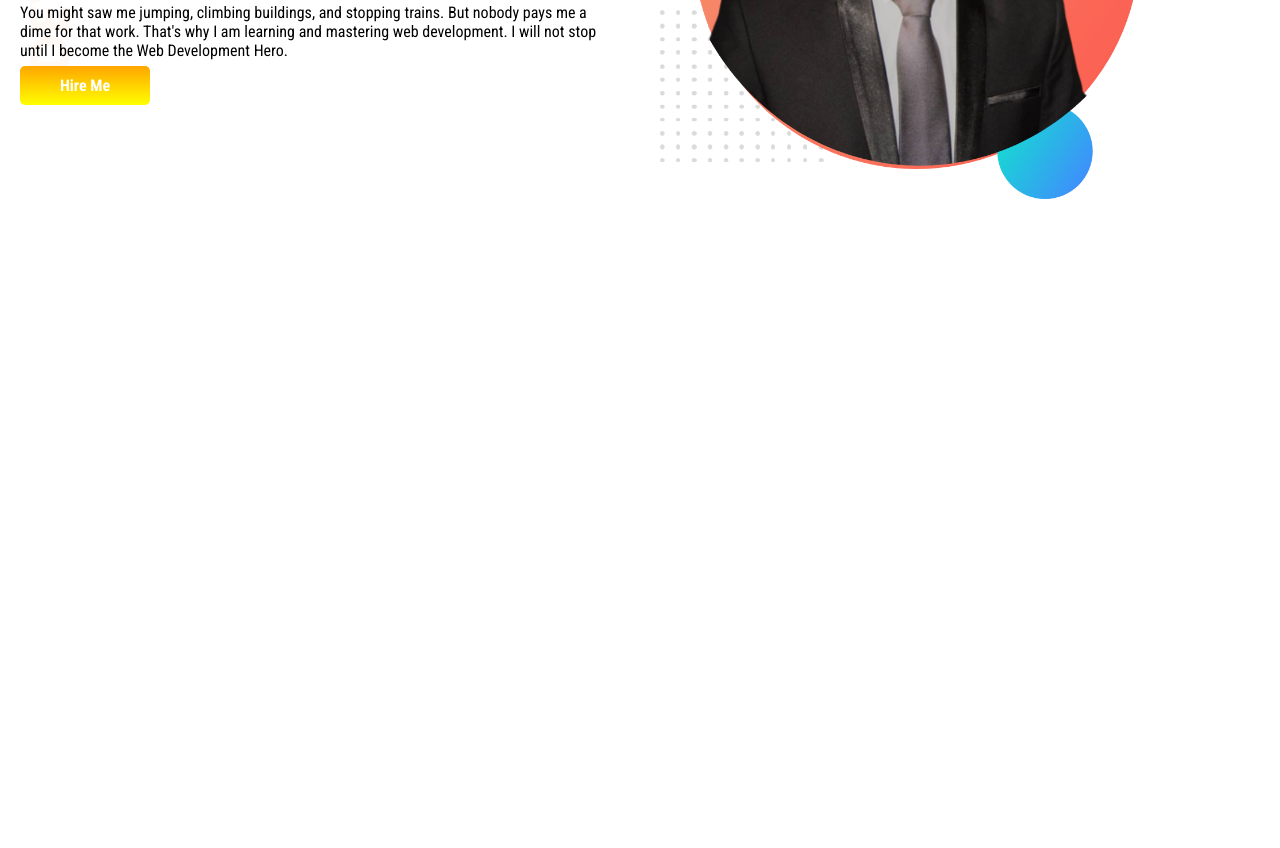
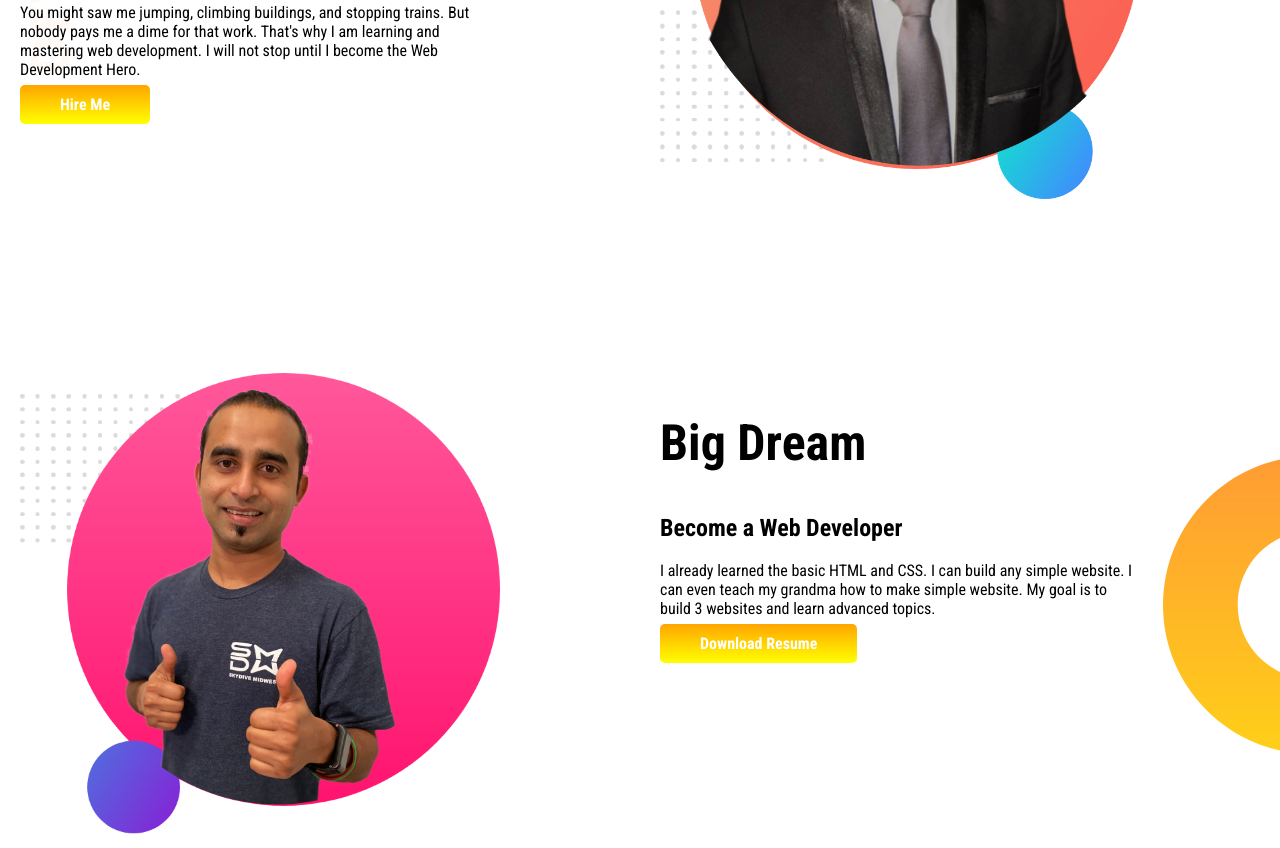
Before and after one commit to MdMukitHasan/developer-portfolio, a plain HTML site: page index.html in a window 1280 px wide. Shown: the part 288-1136 px from the top of the page. Before the commit the page ends 800 px from the top, so only its background shows below. Drawn offline with Linux system fonts and the light colour scheme; a web font is replaced by a local one.

Commit message:
dream banner

```diff
--- a/index.html
+++ b/index.html
@@ -32,6 +32,21 @@
             <img src="images/my-bg.png" alt="">
         </div>
     </section>
+
+    <section class="dream-bg">
+        <div class="half-width">
+            <img src="images/jhankar2.png" alt="">
+        </div>
+        <div class="half-width">
+            <h1>Big Dream</h1>
+            <h2>Become a Web Developer</h2>
+            <p>I already learned the basic HTML and CSS. I can build any simple website. I can even teach my grandma how
+                to make simple website. My goal is to build 3 websites and learn advanced topics.</p>
+            <a target="_blank" class="button" href="href=" https://www.linkedin.com/in/md-mukit-hasan/"">Download
+                Resume</a>
+        </div>
+
+    </section>
 </body>
 
 </html>
--- a/style.css
+++ b/style.css
@@ -31,6 +31,13 @@ section {
     width: 80%;
 }
 
+.dream-bg {
+    background-image: url(images/dream-bg.png);
+    background-repeat: no-repeat;
+    background-position: right;
+    margin-top: 150px;
+}
+
 .button {
     text-decoration: none;
     color: white;
@@ -46,3 +53,7 @@ section {
     background-repeat: no-repeat;
 
 }
+
+.half-width p {
+    max-width: 80%;
+}
```
